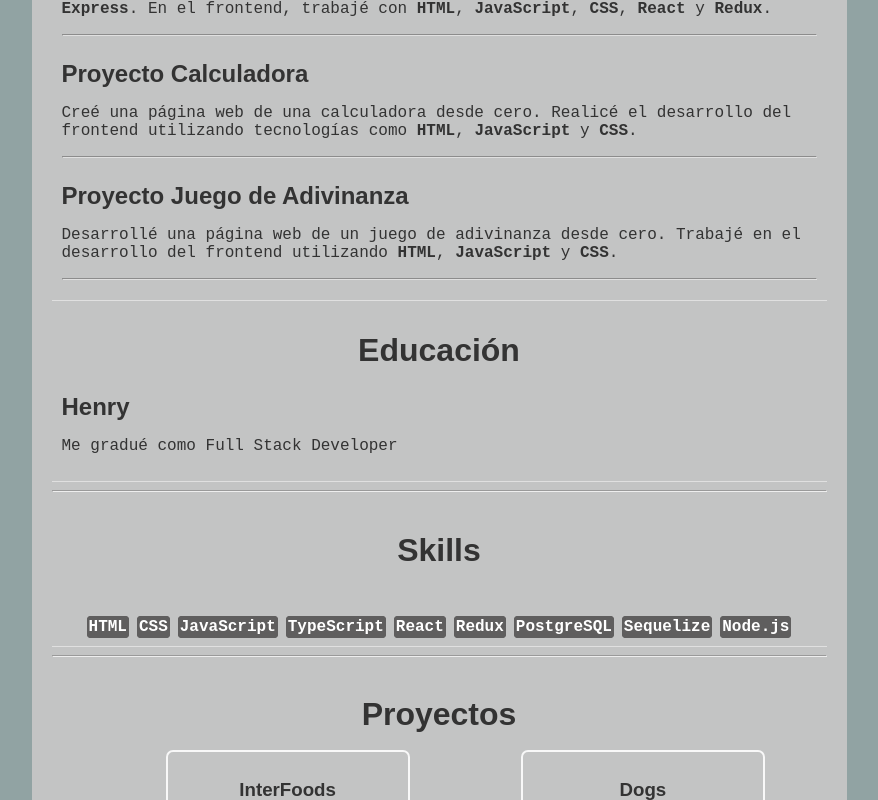
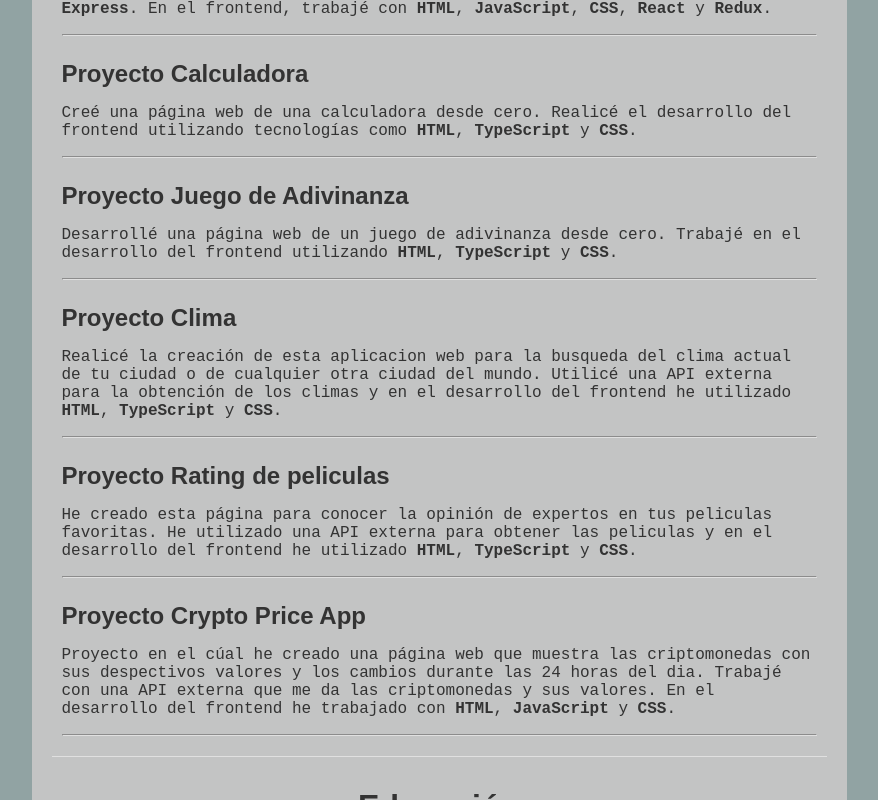
Before and after one commit to Mirko1523/Portafolio-Miler-Mirko, a React (Create React App) app: page / in a window 1280 px wide. Shown: the part 920-1720 px from the top of the page, without its empty margins (201-1079 px from the left). Built offline with nearby package versions, Linux system fonts and the light colour scheme.

Commit message:
Actualizacion

```diff
--- a/src/componentes/home.js
+++ b/src/componentes/home.js
@@ -4,6 +4,7 @@ import Style from './home.module.css';
 import ima from './IMG/WhatsApp Image 2024-04-17 at 20.07.32.jpeg';
 import icon1 from './IMG/icons8-github-48.png';
 import icon2 from './IMG/icons8-linkedin-32.png';
+import icon3 from './IMG/2416659.webp'
 
 function Home() {
   return (
@@ -37,6 +38,9 @@ function Home() {
           <a href="https://www.linkedin.com/in/mirko-miler-290bb3295/">
             <img src={icon2} alt="LinkedIn" />
           </a>
+            <a href="https://drive.google.com/drive/u/1/folders/1xFYdr-g3-u4Bxxyo6JFaI8tJt7UEF5fe">
+            <img src={icon3} alt="CV" />
+          </a>
         </div>
         <div className={Style.img}>
           <img src={ima} alt="foto perfil" />
@@ -67,12 +71,29 @@ function Home() {
     <hr />
     <h3>Proyecto Calculadora</h3>
     <p>
-        Creé una página web de una calculadora desde cero. Realicé el desarrollo del frontend utilizando tecnologías como <strong>HTML</strong>, <strong>JavaScript</strong> y <strong>CSS</strong>.
+        Creé una página web de una calculadora desde cero. Realicé el desarrollo del frontend utilizando tecnologías como <strong>HTML</strong>, <strong>TypeScript</strong> y <strong>CSS</strong>.
     </p>
     <hr />
     <h3>Proyecto Juego de Adivinanza</h3>
     <p>
-        Desarrollé una página web de un juego de adivinanza desde cero. Trabajé en el desarrollo del frontend utilizando <strong>HTML</strong>, <strong>JavaScript</strong> y <strong>CSS</strong>.
+        Desarrollé una página web de un juego de adivinanza desde cero. Trabajé en el desarrollo del frontend utilizando <strong>HTML</strong>, <strong>TypeScript</strong> y <strong>CSS</strong>.
+    </p>
+    <hr />
+     <h3>Proyecto Clima</h3>
+    <p>
+        Realicé la creación de esta aplicacion web para la busqueda del clima actual de tu ciudad o de cualquier otra ciudad del mundo. Utilicé una API externa para la obtención de los climas y
+         en el desarrollo del frontend he utilizado <strong>HTML</strong>, <strong>TypeScript</strong> y <strong>CSS</strong>.
+    </p>
+    <hr />
+     <h3>Proyecto Rating de peliculas</h3>
+    <p>
+        He creado esta página para conocer la opinión de expertos en tus peliculas favoritas. He utilizado una API externa para obtener las peliculas y
+         en el desarrollo del frontend he utilizado <strong>HTML</strong>, <strong>TypeScript</strong> y <strong>CSS</strong>.
+    </p>
+    <hr />
+     <h3>Proyecto Crypto Price App</h3>
+    <p>
+       Proyecto en el cúal he creado una página web que muestra las criptomonedas con sus despectivos valores y los cambios durante las 24 horas del dia. Trabajé con una API externa que me da las criptomonedas y sus valores. En el desarrollo del frontend he trabajado con <strong>HTML</strong>, <strong>JavaScript</strong> y <strong>CSS</strong>.
     </p>
     <hr />
 </div>
@@ -125,6 +146,10 @@ function Home() {
             <a href='https://allmoviesrating.netlify.app/'><h3>Rating de peliculas</h3></a>
             <p>Encuentra la opinión de los expertos de tus peliculas favoritas.</p>
         </div>
+        <div className={Style.ProjectsText}>
+            <a href='https://criptoprice24hours.netlify.app/'><h3>Crypto Price App</h3></a>
+            <p>Aplicación que muestra los cambios de valor de las criptomonedas más importantes</p>
+        </div>
     </div>
 </div>
 
```
Also changed, not shown: src/componentes/IMG/2416659.webp (added).
